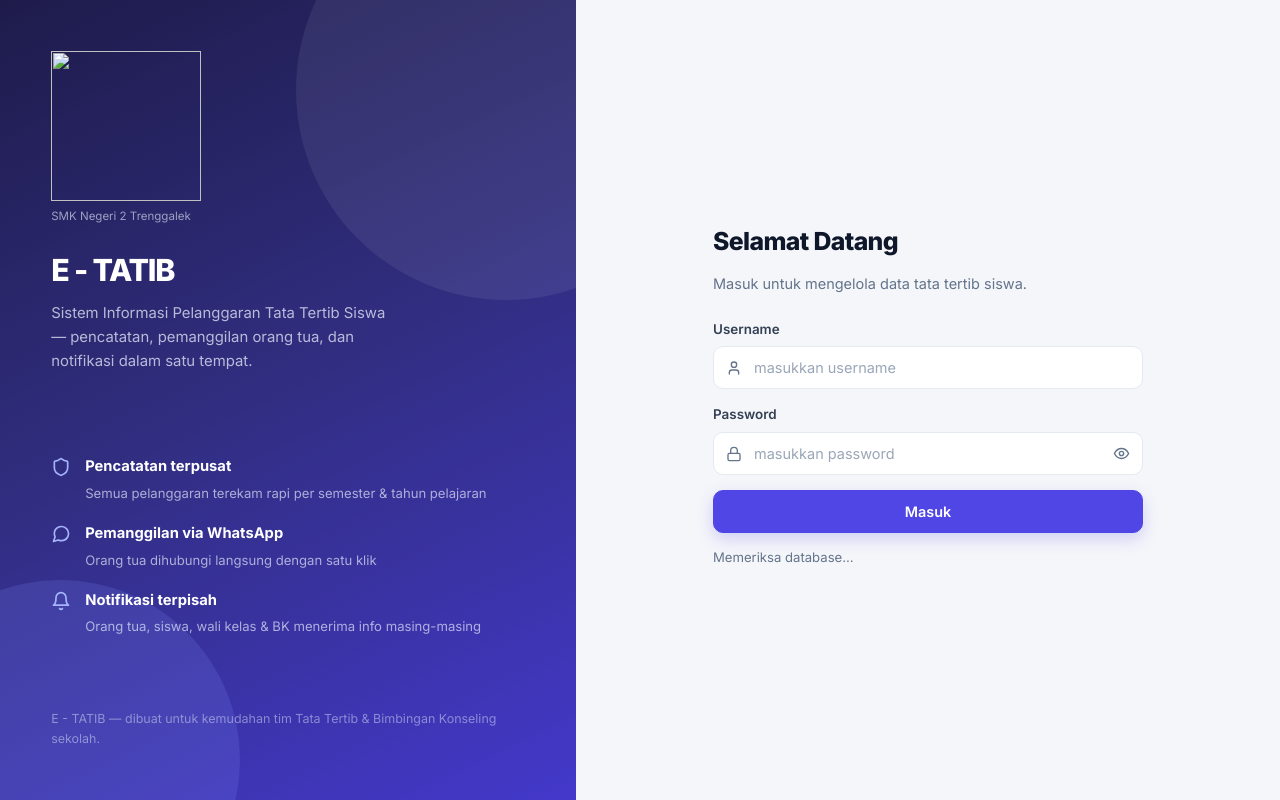
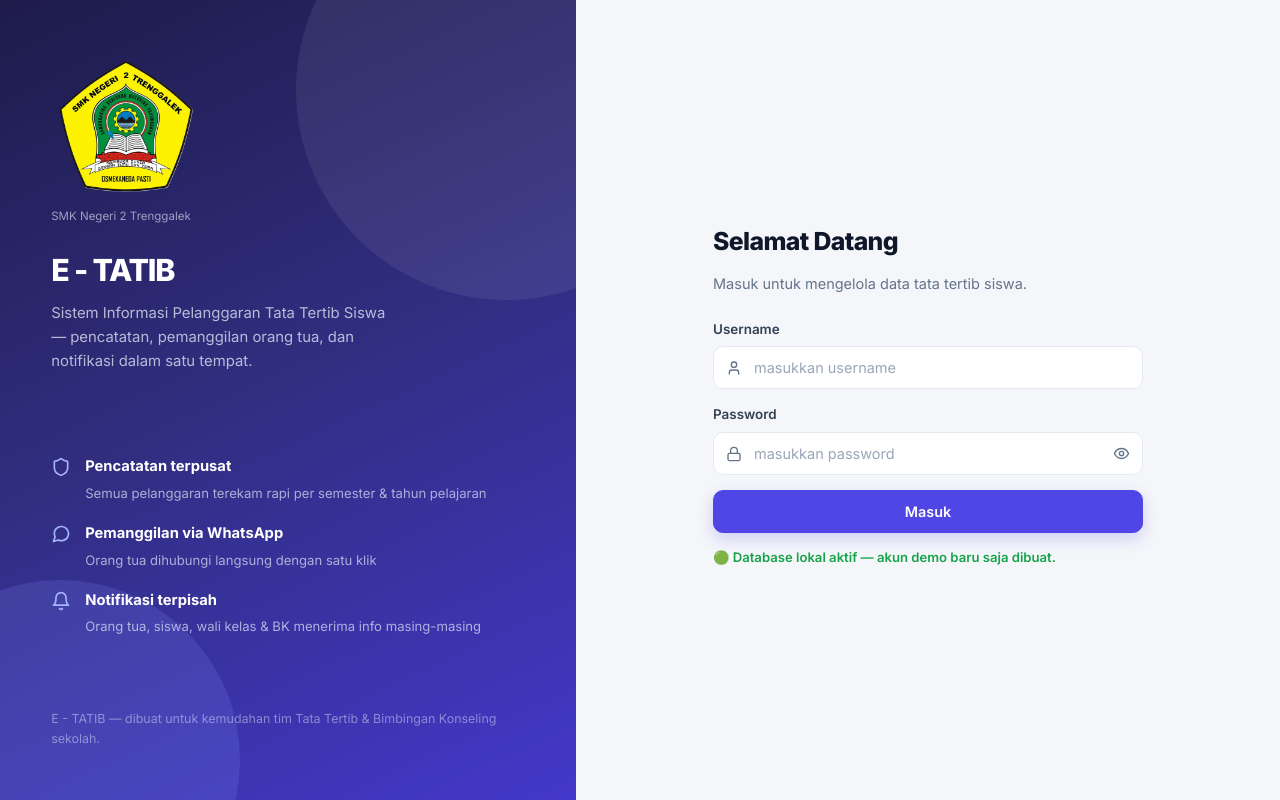
Before and after one commit to mirzawhyuu-stack/e-tatib-smkn2tglek, a plain HTML site: page index.html in a window 1280 px wide. Drawn offline with Linux system fonts and the light colour scheme; files that its build step writes are made by us from their sources.

Commit message:
Update index.html

```diff
--- a/index.html
+++ b/index.html
@@ -9,7 +9,7 @@
     <link rel="preconnect" href="https://fonts.googleapis.com" />
     <link rel="preconnect" href="https://fonts.gstatic.com" crossorigin />
     <link href="https://fonts.googleapis.com/css2?family=Inter:wght@400;500;600;700;800&display=swap" rel="stylesheet" />
-    <link rel="stylesheet" href="css/style.css" />
+    <link rel="stylesheet" href="/style.css" />
 </head>
 
 <body>
@@ -18,7 +18,7 @@
     <div id="loginPage" class="login-wrap">
         <aside class="login-brand">
             <div class="login-brand-top">
-                <img src="img/smk.jpg" alt="" width="150" height="150" />
+                <img src="smk.jpg" alt="" width="150" height="150" />
                 <div id="logoTwh" class="logo-slot">
                     <!--svg-- viewBox="0 0 120 120" class="logo-svg" aria-label="SMK Negeri 2 Trenggalek">
                         <path d="M60 12 C52 26 46 32 47 42 C48 52 54 58 60 58 C66 58 72 52 73 42 C74 32 68 26 60 12 Z"
@@ -134,7 +134,7 @@
                     </svg>
                 </button>
                 <div class="brand">
-                    <img src="img/smk.jpg" alt="" width="70" height="70" />
+                    <img src="smk.jpg" alt="" width="70" height="70" />
                     <span>E - TATIB</span>
                 </div>
             </div>
@@ -864,7 +864,7 @@
     <div id="toast" class="toast"></div>
 
     <script src="https://cdn.sheetjs.com/xlsx-0.20.3/package/dist/xlsx.full.min.js"></script>
-    <script src="js/app.js"></script>
+    <script src="app.js"></script>
 </body>
 
 </html>
```
